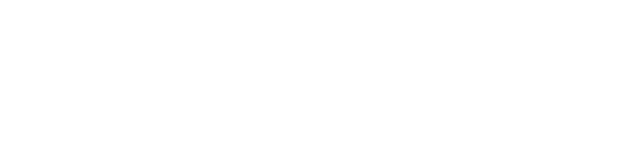
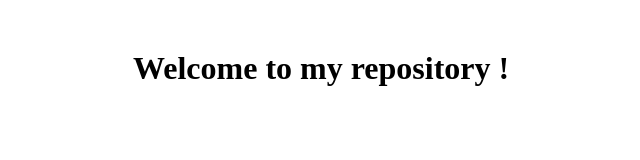
Before and after one commit to omcbd/omcbd.github.io, a plain HTML site: page index.html in a window 1280 px wide. Shown: the whole page, without its empty margins (315-955 px from the left). Drawn offline with Linux system fonts and the light colour scheme.

Commit message:
new change

```diff
--- a/index.html
+++ b/index.html
@@ -4,13 +4,16 @@
 	<meta charset="UTF-8">
 	<title>Document</title>
 	<style>
+	*{margin: 0;padding: 0;}
+	h1{padding-left: 35%;margin-top: 50px}
 	</style>
 </head>
 <body>
-	<div></div>
+	<h1>Welcome to my repository ! </h1>
 	<script>
 
-	alert('hello !')
+	alert('hello !');
+
 	</script>
 </body>
 </html>
```
